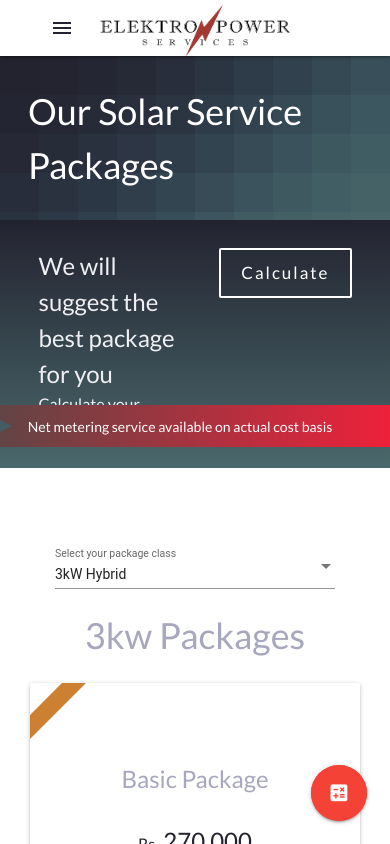
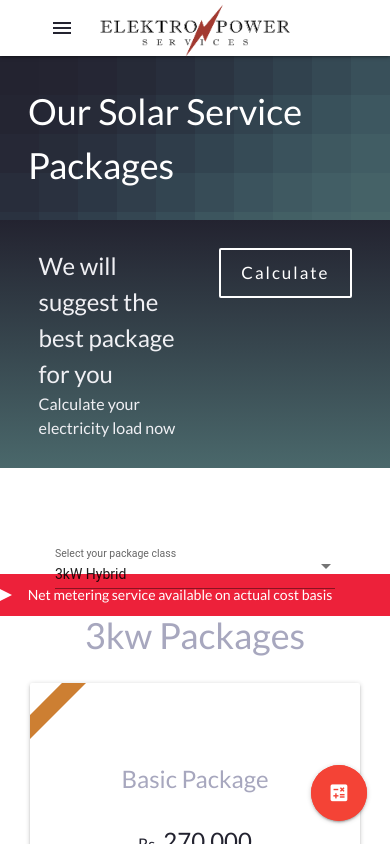
Before and after one commit to pwnflakes25/elektroPower, an Angular app: page /solar in a window 390 px wide. Shown: the top 844 px of the page. Built offline with nearby package versions, Linux system fonts and the light colour scheme; what ng-lazyload-image would draw is missing.

Commit message:
minor design tweaks

```diff
--- a/src/app/packages/solar/solar.component.html
+++ b/src/app/packages/solar/solar.component.html
@@ -21,11 +21,11 @@
     </div>
   </div>
 
-  <div class="container">
-
   <div id="floating_ribbon" class='animate'>
     Net metering service available on actual cost basis
   </div>
+
+  <div class="container">
 
    <div class="selectionInput">
      <mat-form-field appearance="standard">
--- a/src/app/packages/solar/solar.component.scss
+++ b/src/app/packages/solar/solar.component.scss
@@ -52,15 +52,19 @@
   justify-content: center;
   align-items: center;
   font-size: 12;
-  top: 48%;
+  top: 60%;
   right: 0%;
   width: 30rem;
   height: 3rem;
   background: #ED213A;  /* fallback for old browsers */
-  background: -webkit-linear-gradient(to right, #93291E, #ED213A);  /* Chrome 10-25, Safari 5.1-6 */
-  background: linear-gradient(to right, #584745, #ED213A); /* W3C, IE 10+/ Edge, Firefox 16+, Chrome 26+, Opera 12+, Safari 7+ */
   clip-path: polygon(0 0, 100% 0%, 100% 100%, 0 100%, 10% 50%);
   animation: 1s ease-out 0s 1 slideInFromRight;
+}
+
+@media only screen and (max-width: 780px) {
+  #floating_ribbon {
+    top: 68%;
+  }
 }
 
 
```
Also changed, not shown: firebase.json (added), 1 other file (tests, documents, lock files or other folders).
